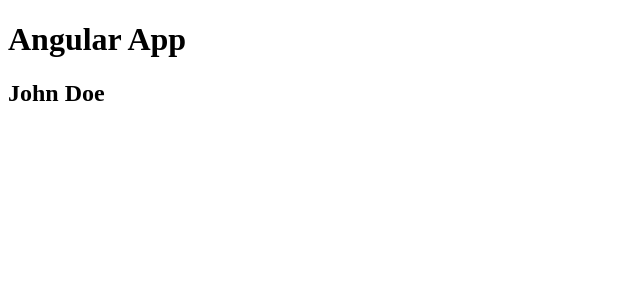
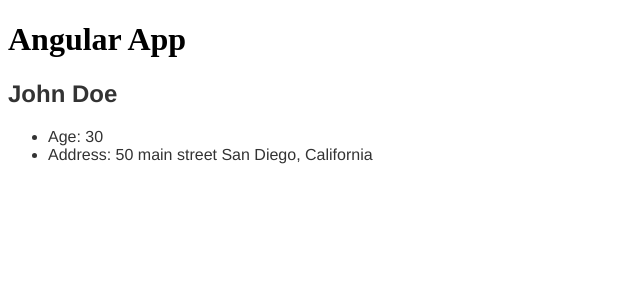
Before and after one commit to briang123/angularapp, an Angular app: page / in a window 1280 px wide. Shown: the top 300 px of the page, without its empty margins (0-640 px from the left). Built offline with nearby package versions, Linux system fonts and the light colour scheme.

Commit message:
string interpolation

```diff
--- a/src/app/components/user/user.component.css
+++ b/src/app/components/user/user.component.css
@@ -0,0 +1,4 @@
+* {
+  font-family: Helvetica, sans-serif;
+  color: #333333;
+}
--- a/src/app/components/user/user.component.html
+++ b/src/app/components/user/user.component.html
@@ -1 +1,5 @@
-<h2>John Doe</h2>
+<h2>{{ firstName }} {{ lastName }}</h2>
+<ul>
+  <li>Age: {{ age }}</li>
+  <li>Address: {{ address.street }} {{ address.city }}, {{ address.state }}</li>
+</ul>
--- a/src/app/components/user/user.component.ts
+++ b/src/app/components/user/user.component.ts
@@ -2,15 +2,18 @@ import { Component } from '@angular/core';
 
 @Component({
   selector: 'app-user',
-  //template: '<h2>John Doe</h2>'
   templateUrl: './user.component.html',
   styleUrls: ['./user.component.css']
-  // styles: [
-  //   `
-  //     h2 {
-  //       color: blue;
-  //     }
-  //   `
-  // ]
 })
-export class UserComponent {}
+export class UserComponent {
+  firstName = 'John';
+  lastName = 'Doe';
+  age = 30;
+  address = {
+    city: 'San Diego',
+    state: 'California',
+    street: '50 main street'
+  };
+
+  constructor() {}
+}
```
